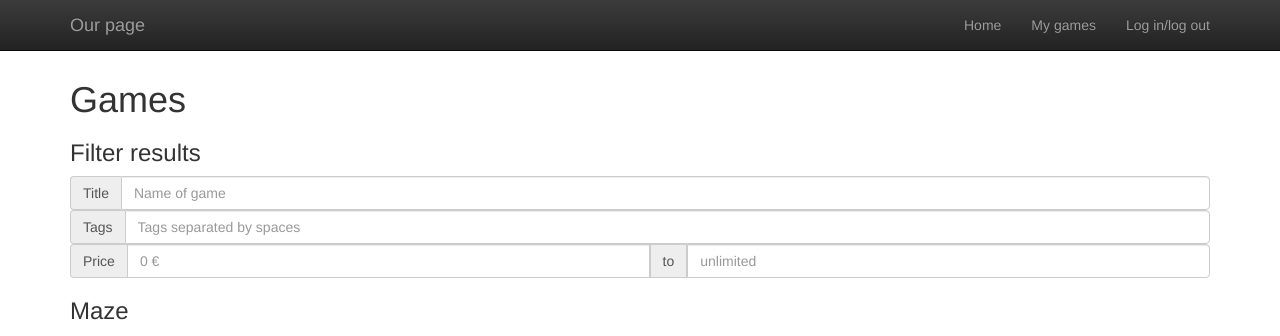
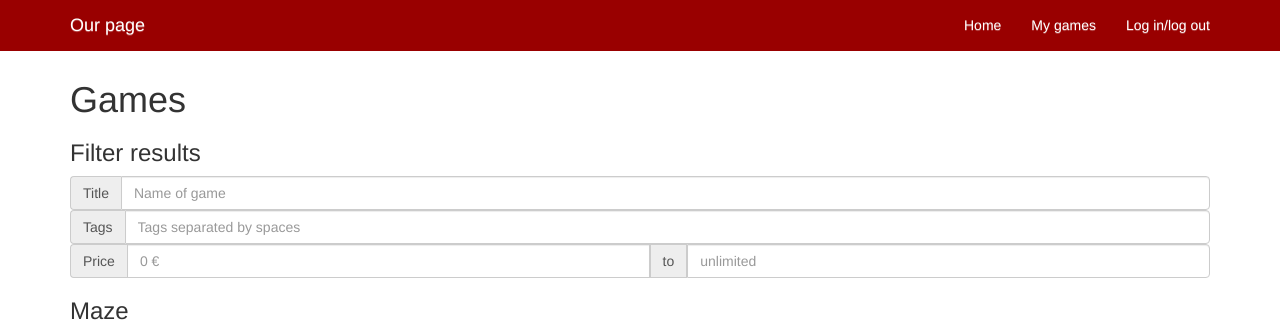
Before and after one commit to nlindroos/Gamestore-2015, a Django app: page // in a window 1280 px wide. Shown: the top 336 px of the page. Run offline with Django 3.2, Linux system fonts and the light colour scheme; data comes from the database, SQL or seed files in the repository; both versions use the stored data as it was after the commit; parts of the project's set-up code (start-up, migrations or seed data) failed here and were passed over; some libraries are stand-ins or nearby versions.

Commit message:
Modified the theme of the navbar and added links

```diff
--- a/gamestore/store/static/store/css/base.css
+++ b/gamestore/store/static/store/css/base.css
@@ -1,3 +1,18 @@
 body {
     padding-top: 60px;
 }
+
+.navbar {
+    background-color: #900;
+}
+
+.navbar-nav a,
+.navbar-header a {
+    color: #FFF;
+}
+
+.nav > li > a:hover,
+.nav > li > a:focus {
+  background-color: #838383;
+  /*background-color: #DDD;*/
+}
--- a/gamestore/store/templates/store/base.html
+++ b/gamestore/store/templates/store/base.html
@@ -9,7 +9,7 @@
     {% endblock %}
 </head>
 <body>
-    <div class="navbar navbar-inverse navbar-fixed-top" role="navigation">
+    <div class="navbar navbar-fixed-top" role="navigation">
         <div class="container">
             <div class="navbar-header">
                 <button type="button" class="navbar-toggle" data-toggle="collapse" data-target=".navbar-collapse">
@@ -18,12 +18,12 @@
                     <span class="icon-bar"></span>
                     <span class="icon-bar"></span>
                 </button>
-                <a href="#" class="navbar-brand">Our page</a>
+                <a href="/allgames" class="navbar-brand">Our page</a>
             </div>
             <div class="navbar-collapse collapse">
                 <ul class="nav navbar-nav navbar-right">
-                    <li><a href="#">Home</a></li>
-                    <li><a href="#">My games</a></li>
+                    <li><a href="/allgames">Home</a></li>
+                    <li><a href="/mygames">My games</a></li>
                     <li><a href="#">Log in/log out</a></li>
                 </ul>
             </div>
```
Also changed, not shown: gamestore/db.sqlite3.
